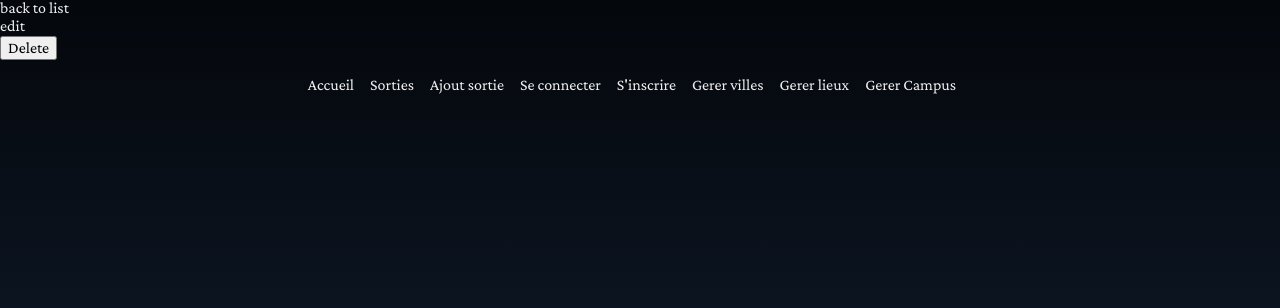
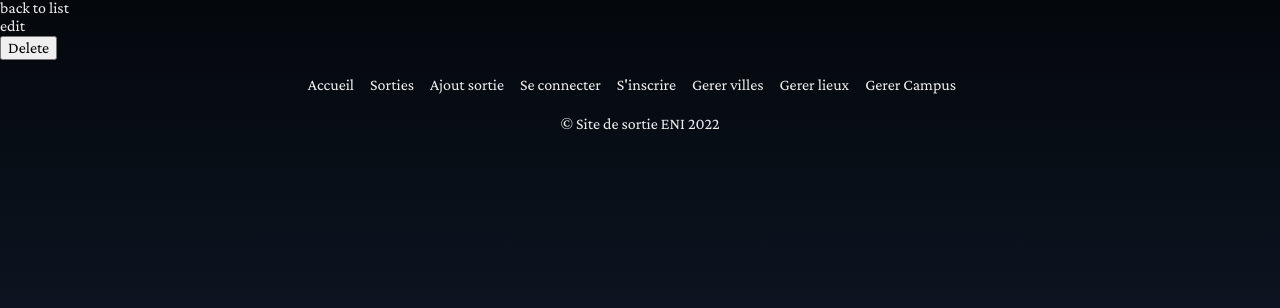
Before and after one commit to Projets-Persos-Duo/Projet-sortir, a Symfony app: template templates/campus/show.html.twig in a window 1280 px wide. Shown: the part 178-486 px from the top of the page. Run offline with Twig, Linux system fonts and the light colour scheme; the template is opened without the code that fills it, so the values that code supplies are empty; some libraries are stand-ins or nearby versions.

Commit message:
Ajout footer dans base.html.twig

```diff
--- a/templates/base.html.twig
+++ b/templates/base.html.twig
@@ -23,5 +23,14 @@
         {% include 'inc/nav.html.twig' %}
         {% block body %}{% endblock %}
         {% include 'inc/nav.html.twig' %}
+
+
+
+        {# Pied de page du site #}
+        <footer>
+            <div class ="container">
+                <div>&copy;  Site de sortie ENI {{ "now"|date("Y") }}</div>
+            </div>
+        </footer>
     </body>
 </html>
```
